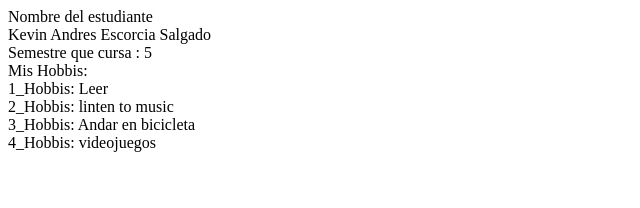
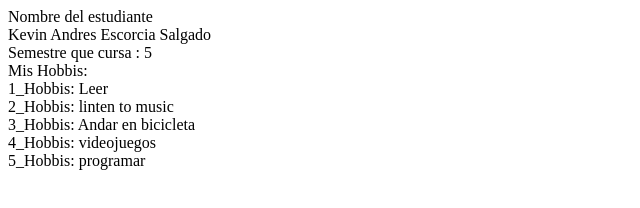
Before and after one commit to Atomic012/Git_GitHub_taller, a plain HTML site: page index.html in a window 1280 px wide. Shown: the whole page, without its empty margins (0-640 px from the left). Drawn offline with Linux system fonts and the light colour scheme.

Commit message:
eight_kof

```diff
--- a/index.html
+++ b/index.html
@@ -16,6 +16,7 @@
     <div>2_Hobbis: linten to music</div>
     <div>3_Hobbis: Andar en bicicleta</div>
     <div>4_Hobbis: videojuegos </div>
+    <div>5_Hobbis: programar</div>
 </body>
 
 </html>
```
